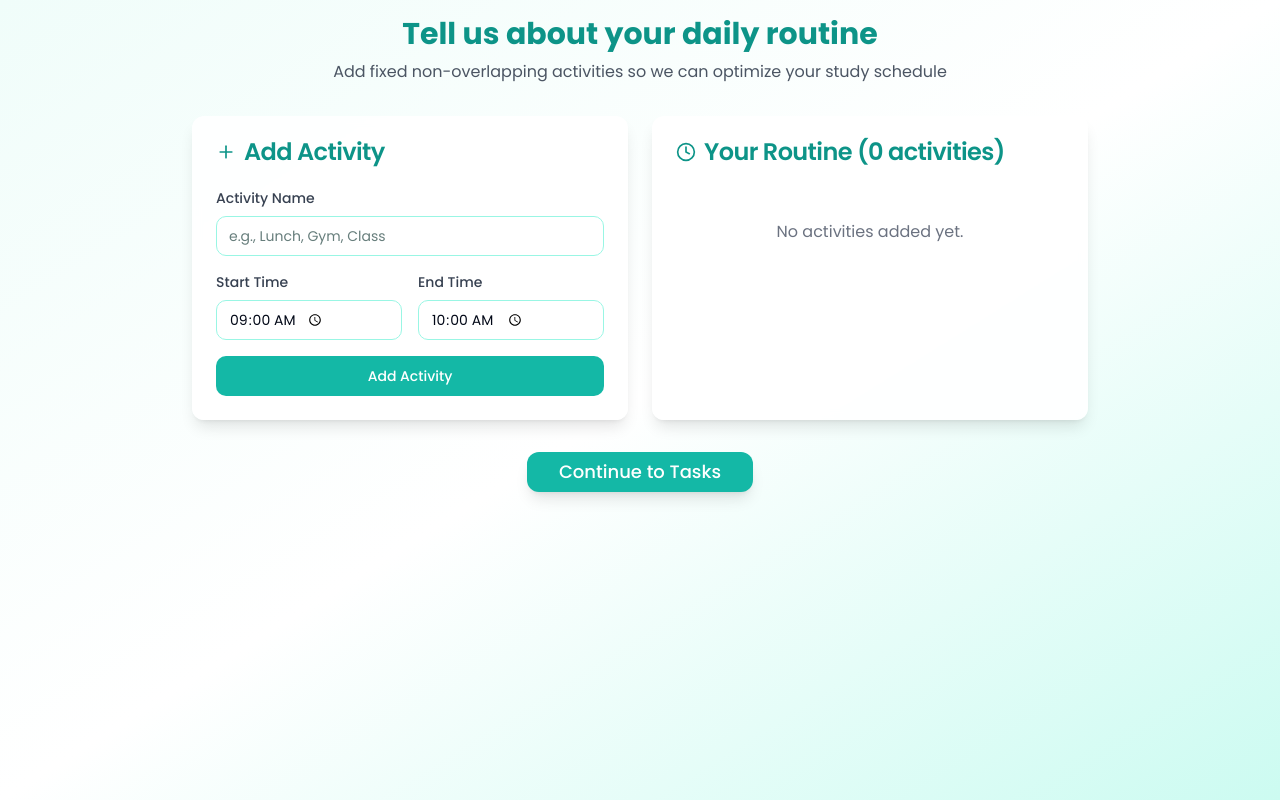
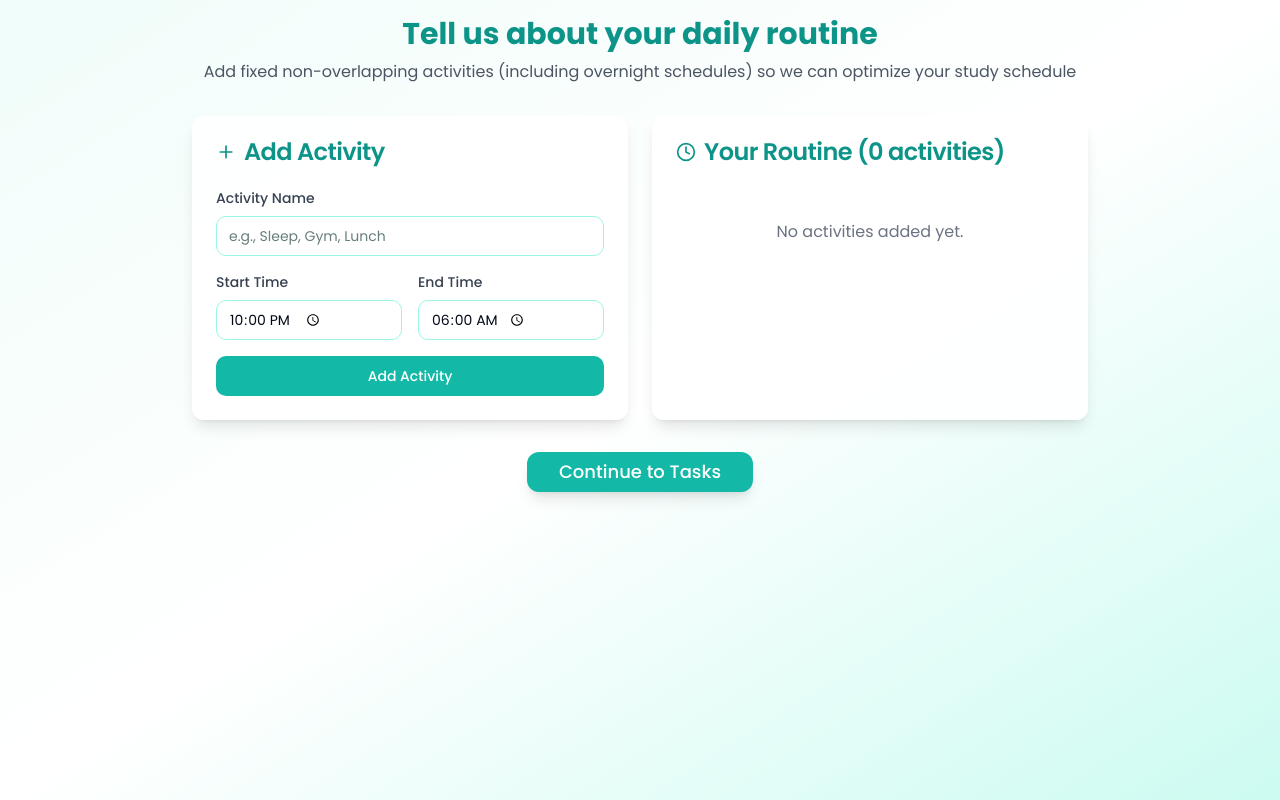
Before and after one commit to Mann-001/PanicMode_1, a React (Vite) app: page /routine in a window 1280 px wide. Built offline with nearby package versions, Linux system fonts and the light colour scheme.

Commit message:
Support overnight routine times like 10 PM to 6 AM

```diff
--- a/src/pages/DailyRoutine.tsx
+++ b/src/pages/DailyRoutine.tsx
@@ -10,29 +10,53 @@ import { supabase } from "@/lib/supabaseClient";
 interface RoutineActivity {
   id: string;
   name: string;
-  startTime: string; // HH:MM format
-  endTime: string;   // HH:MM format
+  startTime: string; // HH:MM format (24hr)
+  endTime: string;   // HH:MM format (24hr)
 }
 
-// Convert "HH:MM" to total minutes for collision comparison
+// Convert "HH:MM" to total minutes from 00:00
 const timeToMinutes = (timeStr: string): number => {
+  if (!timeStr) return 0;
   const [hours, minutes] = timeStr.split(":").map(Number);
   return hours * 60 + minutes;
 };
 
-// Check if two time ranges overlap
+// Returns normalized intervals [start, end] in minutes.
+// If end <= start, it crosses midnight (e.g. 22:00 to 06:00), returning TWO intervals:
+// Interval 1: [22:00, 24:00] and Interval 2: [00:00, 06:00]
+const getMinutesIntervals = (startStr: string, endStr: string): [number, number][] => {
+  const start = timeToMinutes(startStr);
+  const end = timeToMinutes(endStr);
+
+  if (start < end) {
+    return [[start, end]];
+  } else {
+    // Overnight activity: splits into [start -> 1440] and [0 -> end]
+    return [
+      [start, 24 * 60],
+      [0, end]
+    ];
+  }
+};
+
+// Checks if two activities overlap on a 24-hour cycle
 const isOverlapping = (
   start1: string,
   end1: string,
   start2: string,
   end2: string
 ): boolean => {
-  const s1 = timeToMinutes(start1);
-  const e1 = timeToMinutes(end1);
-  const s2 = timeToMinutes(start2);
-  const e2 = timeToMinutes(end2);
+  const intervals1 = getMinutesIntervals(start1, end1);
+  const intervals2 = getMinutesIntervals(start2, end2);
 
-  return Math.max(s1, s2) < Math.min(e1, e2);
+  for (const [s1, e1] of intervals1) {
+    for (const [s2, e2] of intervals2) {
+      if (Math.max(s1, s2) < Math.min(e1, e2)) {
+        return true;
+      }
+    }
+  }
+  return false;
 };
 
 const DailyRoutine = () => {
@@ -42,8 +66,8 @@ const DailyRoutine = () => {
   const [saving, setSaving] = useState(false);
   const [newActivity, setNewActivity] = useState({
     name: "",
-    startTime: "09:00",
-    endTime: "10:00",
+    startTime: "22:00",
+    endTime: "06:00",
   });
   const [isEditing, setIsEditing] = useState<string | null>(null);
   const navigate = useNavigate();
@@ -104,12 +128,12 @@ const DailyRoutine = () => {
       return false;
     }
 
-    if (newActivity.startTime >= newActivity.endTime) {
-      toast({ title: "End time must be after start time", variant: "destructive" });
+    if (newActivity.startTime === newActivity.endTime) {
+      toast({ title: "Start and end times cannot be identical", variant: "destructive" });
       return false;
     }
 
-    // Check for overlap against all activities except the one currently being edited
+    // Check for overlap against all existing activities
     const hasOverlap = activities.some((item) => {
       if (isEditing && item.id === isEditing) return false;
       return isOverlapping(
@@ -123,7 +147,7 @@ const DailyRoutine = () => {
     if (hasOverlap) {
       toast({
         title: "Time Slot Conflict!",
-        description: "This activity overlaps with an existing activity in your routine.",
+        description: "This activity overlaps with another activity in your routine.",
         variant: "destructive",
       });
       return false;
@@ -185,7 +209,7 @@ const DailyRoutine = () => {
             Tell us about your daily routine
           </h1>
           <p className="text-gray-600">
-            Add fixed non-overlapping activities so we can optimize your study schedule
+            Add fixed non-overlapping activities (including overnight schedules) so we can optimize your study schedule
           </p>
         </div>
 
@@ -209,7 +233,7 @@ const DailyRoutine = () => {
                     Activity Name
                   </label>
                   <Input
-                    placeholder="e.g., Lunch, Gym, Class"
+                    placeholder="e.g., Sleep, Gym, Lunch"
                     value={newActivity.name}
                     onChange={(e) => setNewActivity({ ...newActivity, name: e.target.value })}
                     className="border-teal-200 focus:border-teal-400"
```
